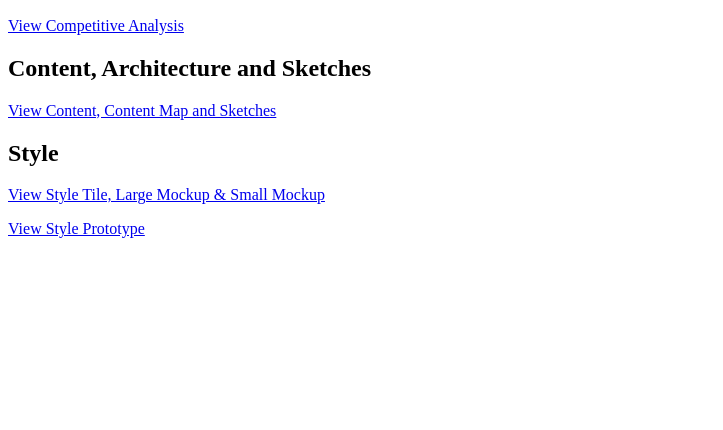
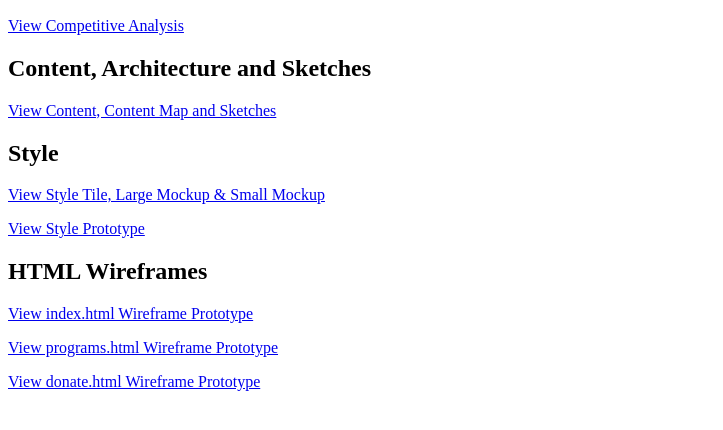
Before and after one commit to KentStateWeb/s2017-2-jenna-payne-franklin-county, a plain HTML site: page index.html in a window 1280 px wide. Shown: the part 110-540 px from the top of the page, without its empty margins (0-723 px from the left). Drawn offline with Linux system fonts and the light colour scheme.

Commit message:
Added wireframe links

```diff
--- a/index.html
+++ b/index.html
@@ -13,6 +13,10 @@
     <h2>Style</h2>
     <p><a href="style/style tile_large mockup_small mockup.pdf">View Style Tile, Large Mockup & Small Mockup</a></p>
     <p><a href="http://codepen.io/jpayne26/pen/WpPgPY?editors=1100">View Style Prototype</a></p>
+    <h2>HTML Wireframes</h2>
+    <p><a href="prototype/index.html">View index.html Wireframe Prototype</p>
+      <p><a href="prototype/programs.html">View programs.html Wireframe Prototype</p>
+        <p><a href="prototype/donate.html">View donate.html Wireframe Prototype</p>
 
   </body>
 </html>
```
